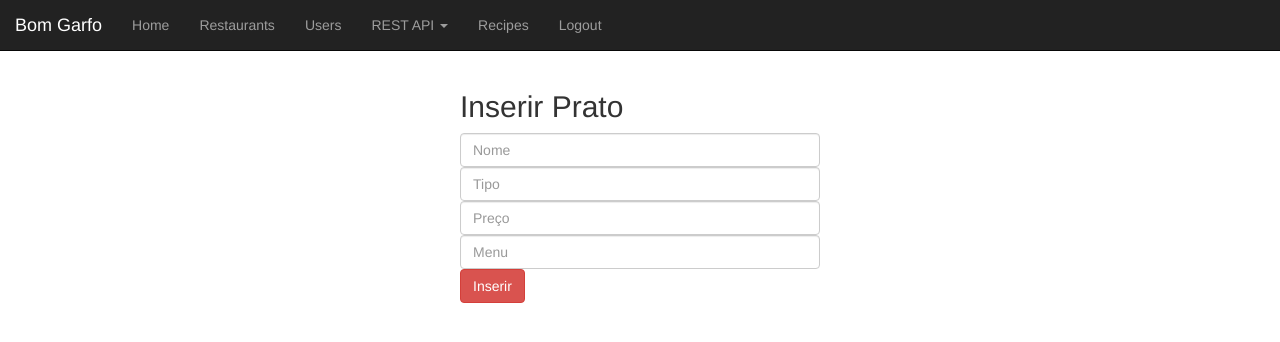
After one commit to rafaribe/dw, a CodeIgniter app: page /dw/index.php/dishes/dish_register in a window 1280 px wide. The commit adds this page. Shown: the top 342 px of the page. Run offline with CodeIgniter, Linux system fonts and the light colour scheme; some libraries are stand-ins or nearby versions.

Commit message:
cenas filipa

```diff
--- a/application/controllers/Dishes.php
+++ b/application/controllers/Dishes.php
@@ -12,5 +12,9 @@ class Dishes extends CI_Controller
 		{
 			$this->load->view('dishes_view');
 		}
+	function dish_register()
+	{
+		$this->load->view('dishes_add');
+	}
 }
 ?>
--- /dev/null
+++ b/application/views/dishes_add.php
@@ -0,0 +1,20 @@
+<?php include "sample_navbar_view_logout.php" ?>
+<!--Register Page -->
+<div class="container">
+<div class="row">
+<div class="col-md-4 col-md-offset-4">
+  <!--  <?php echo form_open('Register'); ?> -->
+<!--<form name="register" method="post" action="<?php echo site_url('Register'); ?>"> -->
+    <h2>Inserir Prato</h2>
+    <input class="form-control" type="text" class="name" name="name" placeholder="Nome">
+    <input class="form-control"type="text" class="type" name="type" placeholder="Tipo">
+    <input class="form-control"type="number" class="numero" name="price" placeholder="Preço">
+    <input class="form-control"type="text" class="menu" name="menu" placeholder="Menu">
+      <div class="container">
+      <?php echo validation_errors(); ?>
+    </div>
+
+    <button class="btn btn-danger"type="submit">Inserir</button>
+  </form>
+</div>
+</div>
--- a/application/views/dishes_view.php
+++ b/application/views/dishes_view.php
@@ -1,7 +1,8 @@
-<?php include "sample_navbar_view.php" ?>
+<?php include "sample_navbar_view_logout.php" ?>
 <div class="row">
   <div class="col-xs-6 col-md-3">
     <a href="#" class="thumbnail">
       <img src="http://assets.production.postozero.com.s3.amazonaws.com/2013/10/30/21/05/36/348/pazeamor.jpg" alt="...">
     </a>
+    <a href="dish_register" class="btn btn-danger"type="submit">Inserir</a>
   </div>
--- a/application/views/restaurant_view.php
+++ b/application/views/restaurant_view.php
@@ -4,6 +4,8 @@
     <a href="#" class="thumbnail">
       <img src="https://upload.wikimedia.org/wikipedia/commons/f/f7/Abu_Nawas_Beach_restaurant_-_Flickr_-_Al_Jazeera_English_(1).jpg" alt="...">
     </a>
-    <button class="btn btn-default"> <span class="glyphicon glyphicon-map-marker" aria-hiden="true"> </span>
-    </button>
+    <button type="button" class="btn btn-default" aria-label="Left Align">
+    <span class="glyphicon glyphicon-align-left" aria-hidden="true"></span>
+  </button>
   </div>
+  </div
```
